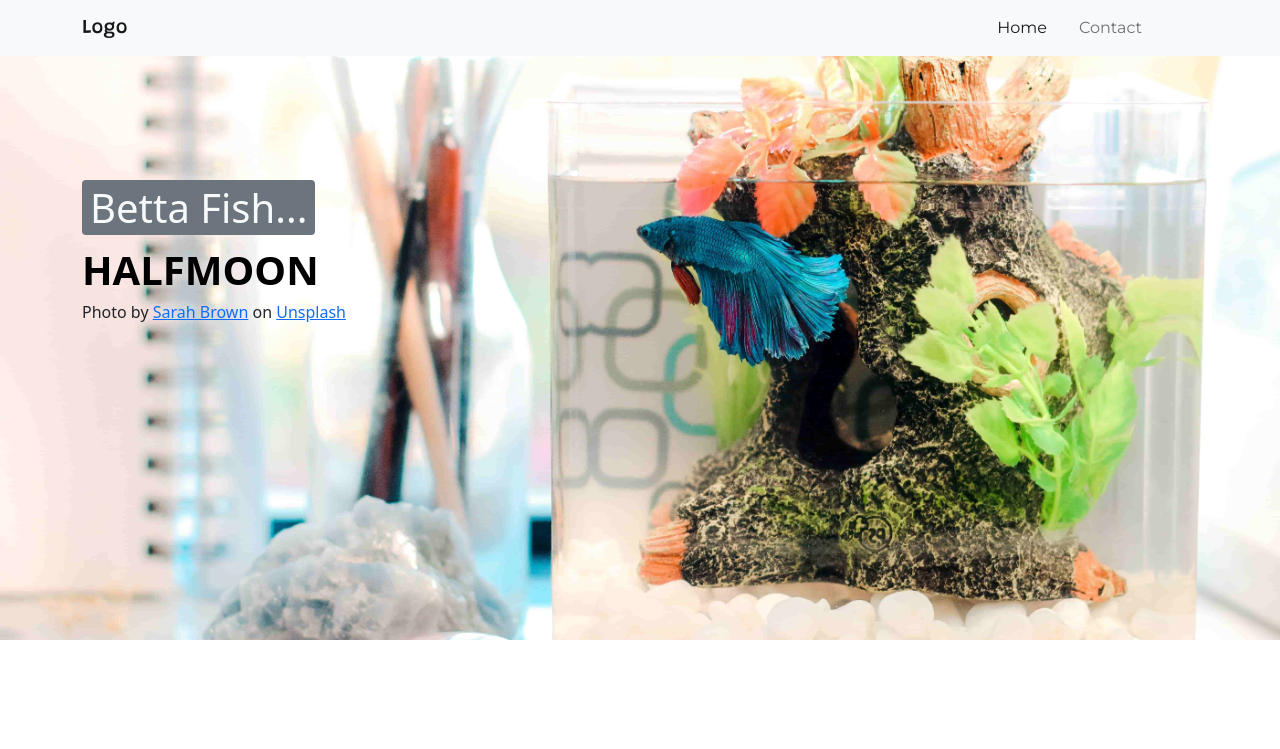
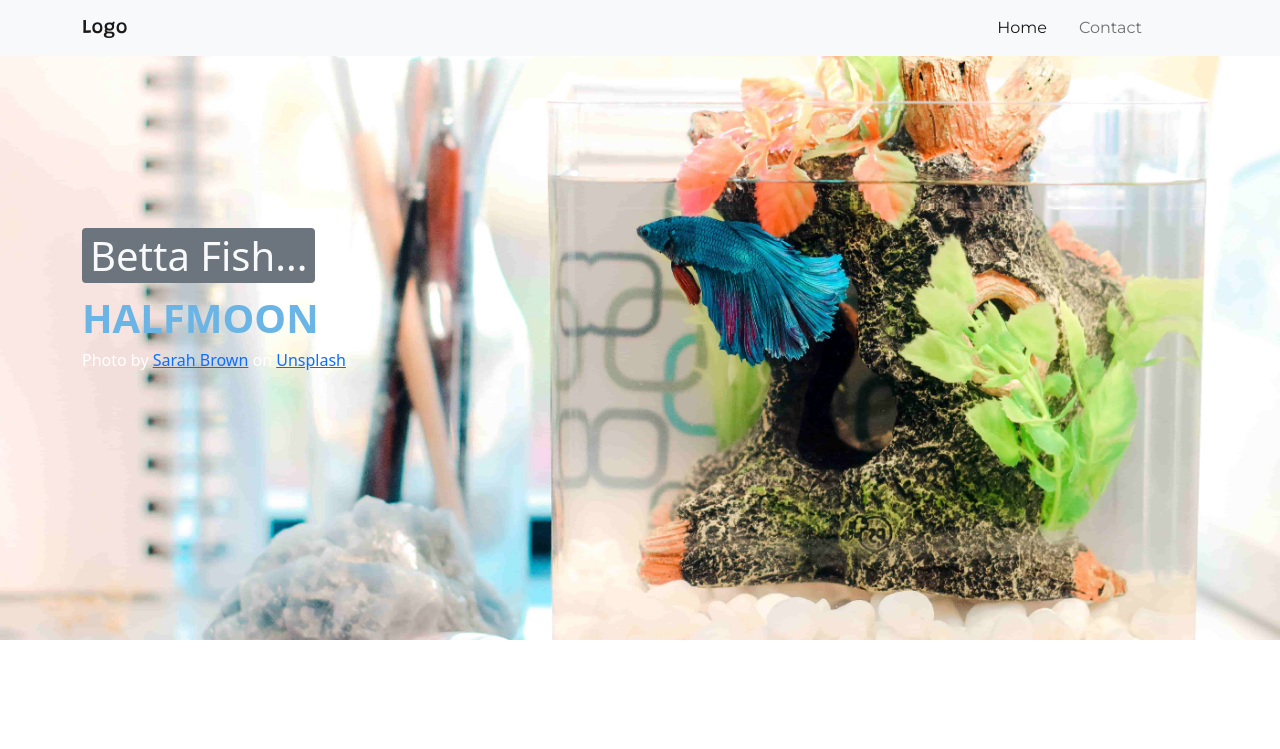
Before and after one commit to lkmn1/Company-Profile, a plain HTML site: page index.html in a window 1280 px wide. Shown: the top 749 px of the page. Drawn offline with nearby package versions, Linux system fonts and the light colour scheme; a web font is replaced by a local one.

Commit message:
ganti warna

```diff
--- a/css/style.css
+++ b/css/style.css
@@ -32,7 +32,7 @@
 span.typed-text {
   font-size: 40px;
   font-weight: normal;
-  color: #000000;
+  color: #6bb5e6;
   text-transform: uppercase;
 }
 .hero p span.cursor {
--- a/index.html
+++ b/index.html
@@ -67,7 +67,7 @@
       <div class="container pt-5">
         <div class="row">
           <div class="col-md-7">
-            <h1>
+            <h1 class="pt-5">
               <span class="bg-secondary text-light px-2 rounded"
                 >Betta Fish...</span
               >
@@ -76,7 +76,7 @@
             ><span class="cursor">&nbsp;</span>
           </div>
         </div>
-        <span style="margin-top: 0"
+        <span style="margin-top: 0; color: white"
           >Photo by
           <a
             href="https://unsplash.com/@sweetpagesco?utm_source=unsplash&amp;utm_medium=referral&amp;utm_content=creditCopyText"
```
